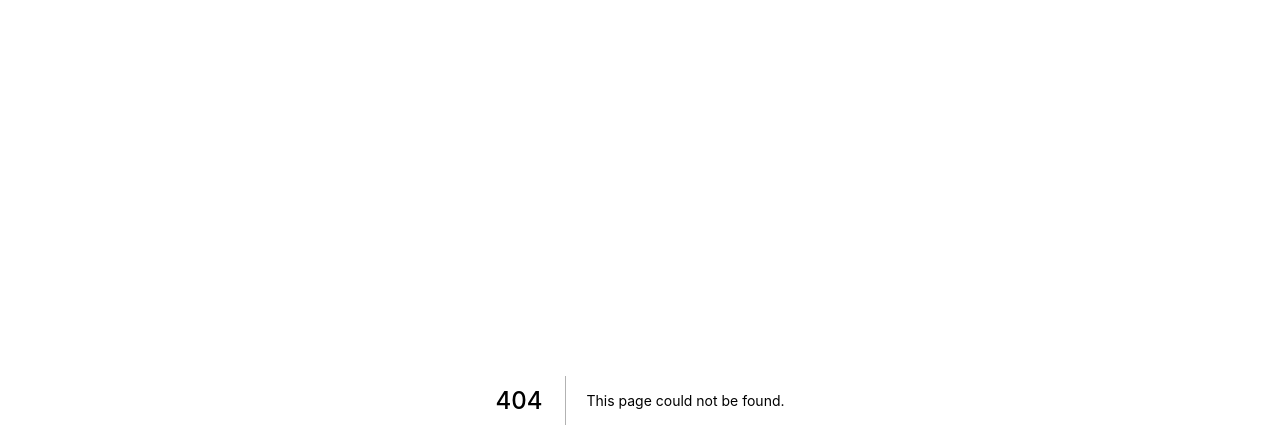
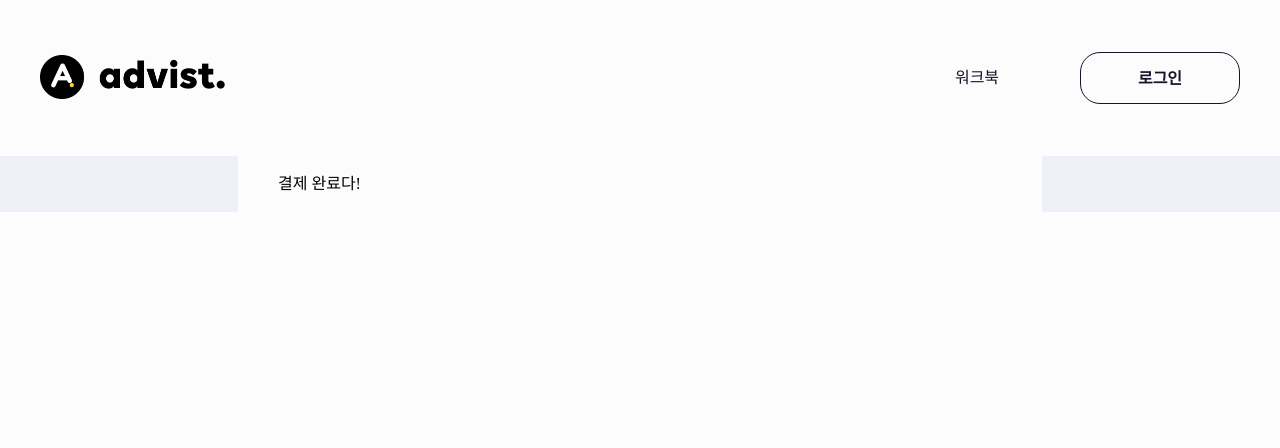
Before and after one commit to Advist-Project/Frontend, a Next.js app: page /order/complete in a window 1280 px wide. Before the commit this address had no page. Shown: the top 448 px of the page. Built offline with nearby package versions, Linux system fonts and the light colour scheme; a web font is replaced by a local one.

Commit message:
구조 변경 전 커밋

```diff
--- a/src/components/detail-content-template.tsx
+++ b/src/components/detail-content-template.tsx
@@ -25,7 +25,6 @@ export const ContentTemplate = React.memo(function WorkbookContent({type, img}:
     }
   }
 
-  console.log(type + " 렌더링");
   return (
     <>
       <SectionTitle icon={typeStyles[type].icon}>
--- a/src/components/input-name.tsx
+++ b/src/components/input-name.tsx
@@ -18,6 +18,11 @@ export function InputName({useState, useStateFunction, formStateFunction}: any){
     }
   }, [useState]);
 
+  //초기회
+  useEffect(() => {
+    setStateCd('');
+  }, []);
+
   return (
     <div key="bb">
         <Input placeholder="성함을 입력해주세요."
--- a/src/components/input-phone.tsx
+++ b/src/components/input-phone.tsx
@@ -53,6 +53,11 @@ export function InputPhone({useState, useStateFunction, formStateFunction}: any)
     }
   }
 
+  //초기회
+  useEffect(() => {
+    setStateCd('');
+  }, []);
+
   return (
     <div key="aa">
         <Input placeholder="숫자만 입력"
--- /dev/null
+++ b/src/pages/order/complete.tsx
@@ -0,0 +1,25 @@
+import styled from "@emotion/styled";
+import { Layout } from "components/layout";
+import { Colors } from "components/ui";
+import { withRouter } from 'next/router';
+
+function OrderComplete() {
+  return (
+    <Layout noFooter>
+      <Bg>
+        <Container>결제 완료다!</Container>
+      </Bg>
+    </Layout>
+  )
+}
+export default withRouter(OrderComplete);
+
+const Bg = styled.div`
+  background: ${Colors.gray7};
+`;
+const Container = styled.div`
+  background: ${Colors.white};
+  width: 804px;
+  padding: 20px 40px;
+  margin: 0 auto;
+`;
```
Also changed, not shown: src/components/bootpay.js (+10 -4 lines), src/pages/receipt.tsx (+19 -6 lines).
